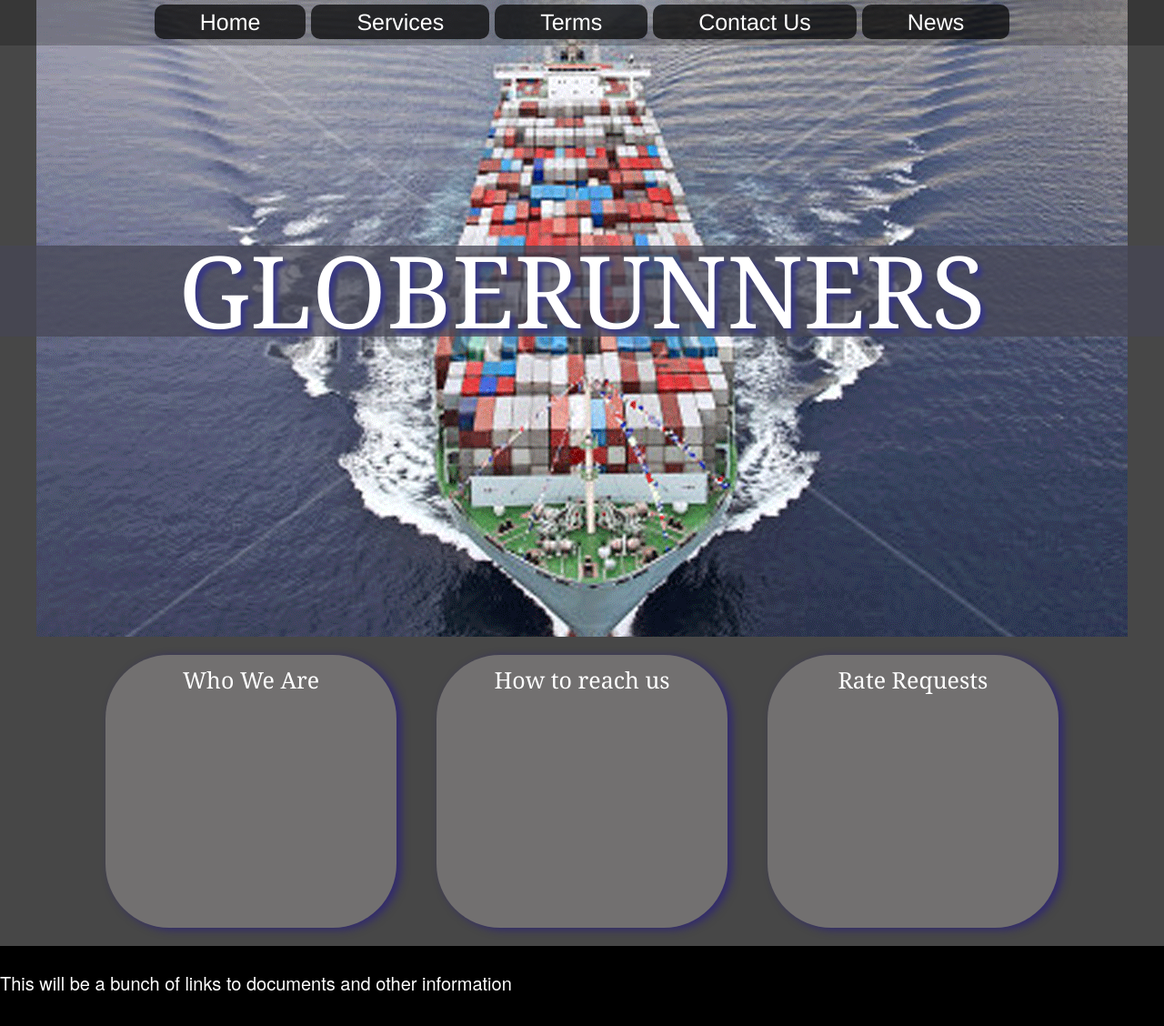
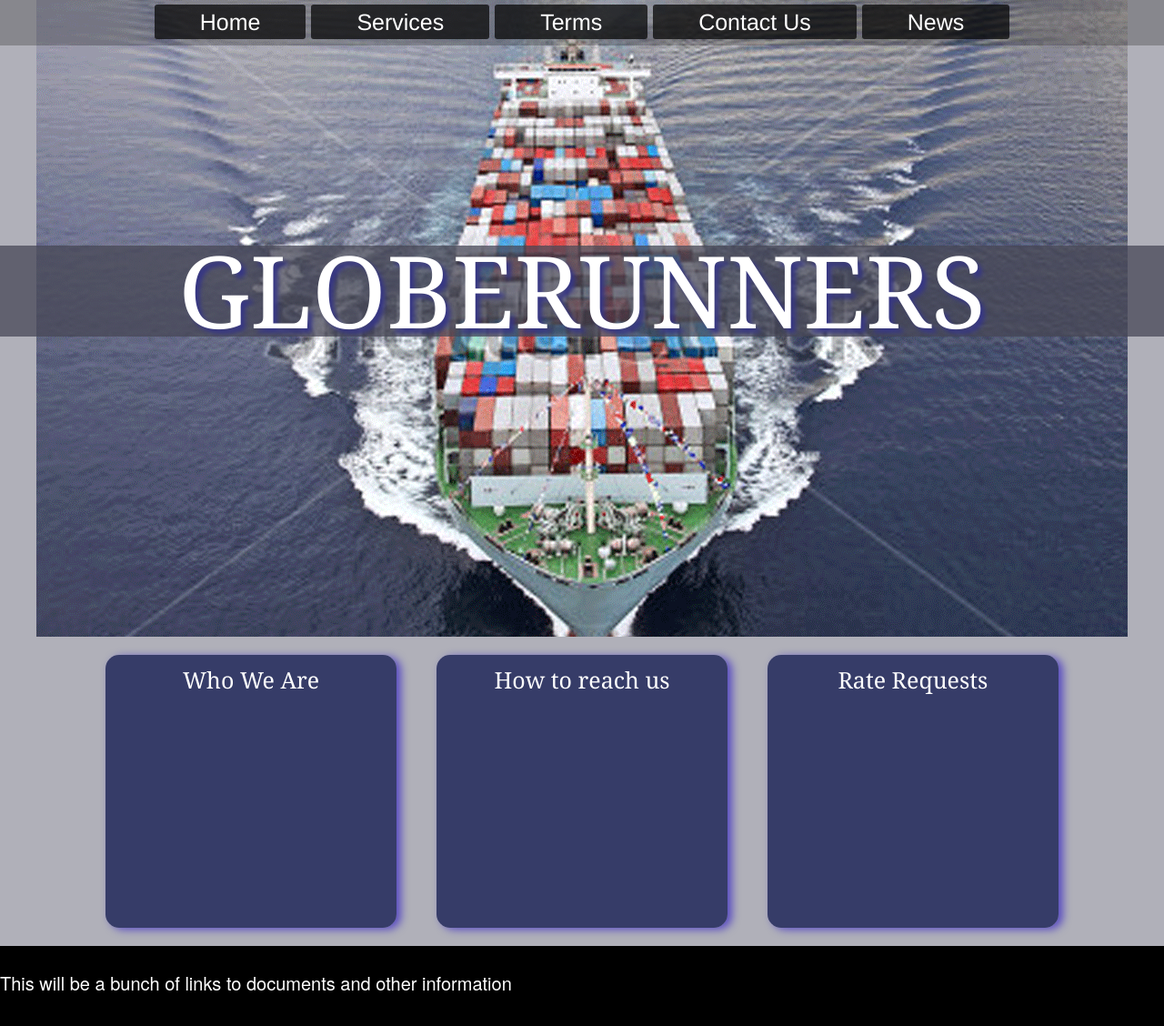
Before and after one commit to ichibangaijin/globerunners, a plain HTML site: page index.html in a window 1280 px wide. Shown: the whole page at 91% size. Drawn offline with nearby package versions, Linux system fonts and the light colour scheme.

Commit message:
changed colors on bottom boxes

```diff
--- a/stylesheets/layout.css
+++ b/stylesheets/layout.css
@@ -20,7 +20,7 @@
 /* #Page Styles
 ================================================== */
 body {
-	background-color:rgba(7, 7, 8, 0.74);
+	background-color:rgba(171, 171, 180, 0.93);
 }
 
 #title-for-small-media {
@@ -49,7 +49,7 @@ body {
 	font-size: 25px;
 	margin-top: 5px;
 	background-color: rgba(7, 7, 8, 0.74);
-	border-radius: 10px;
+	border-radius: 3px;
 }
 
 
@@ -106,15 +106,14 @@ h1 span {
 }
 
 .bottom-box {
-	color:red;
 	height:300px;
 	width:25%;
-	background-color:rgba(211, 203, 203, 0.31);
-	border-radius: 70px;
+	background-color:rgba(5, 14, 72, 0.71);
+	border-radius: 15px;
 	box-shadow: 10px 10px 100px #797b8b;
 	display:inline-block;
 	margin:20px 20px;
-	box-shadow: 5px 2px 10px rgba(31, 17, 144, 0.58);
+	box-shadow: 5px 2px 10px rgba(24, 2, 201, 0.58);
 
 
 }
@@ -144,7 +143,7 @@ footer p {
 
 .bottom-box p {
 	font-size:20px;
-	color:grey;
+	color:#8d7db9;
 
 }
 
```
